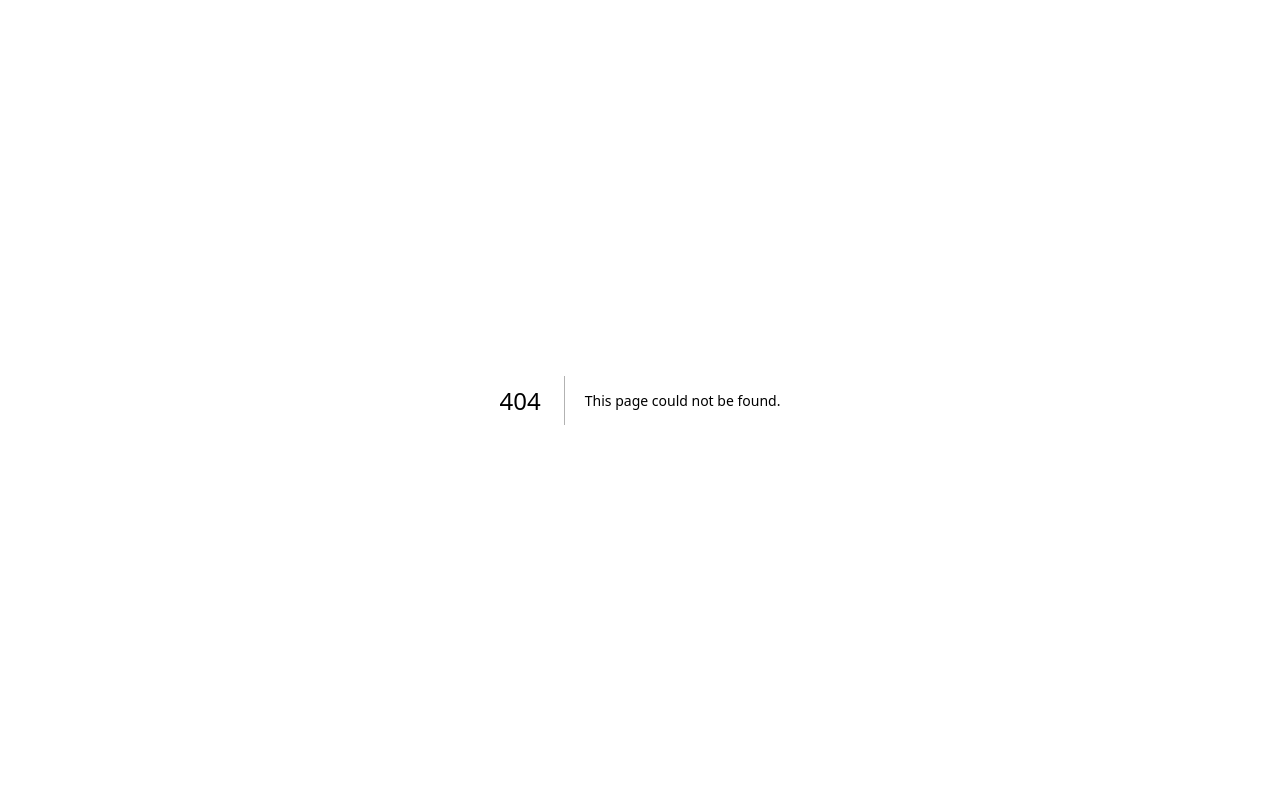
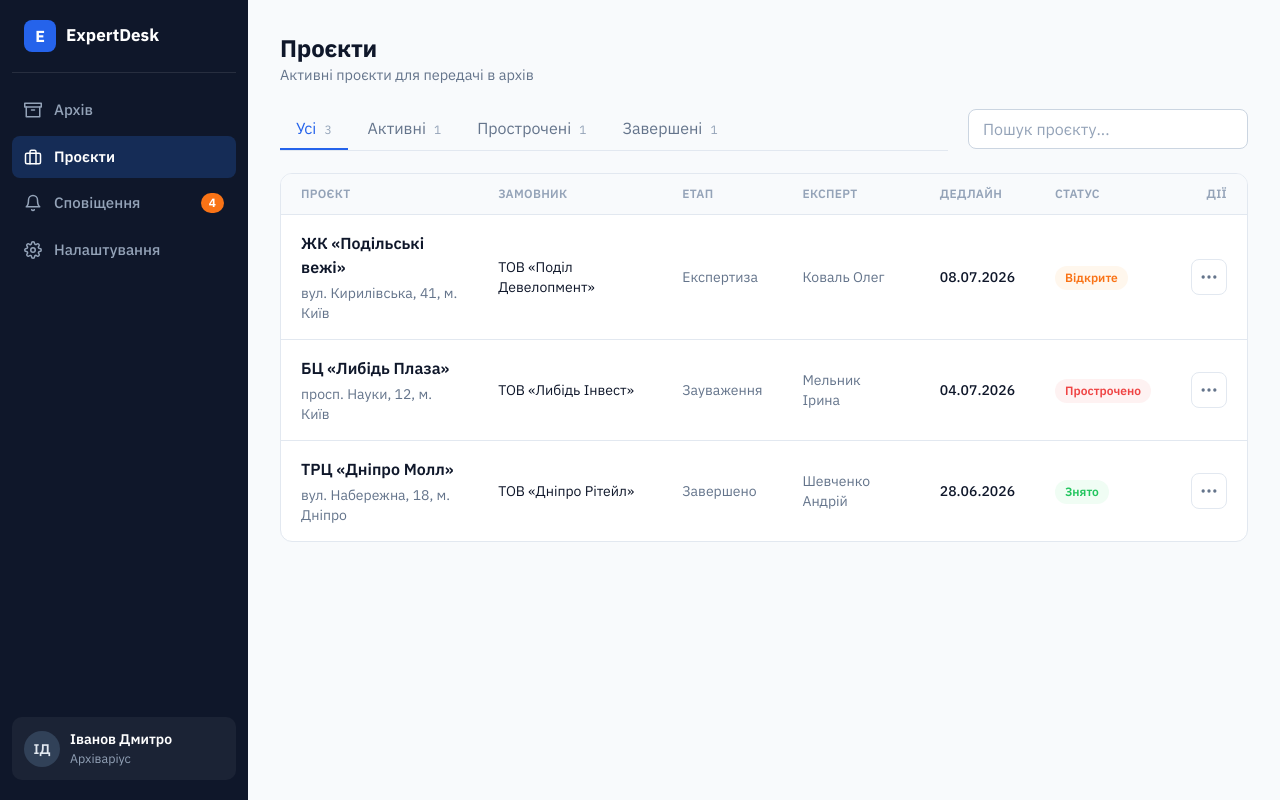
Before and after one commit to Akerman048/maibud, a Next.js app: page /dashboard/archivist/projects in a window 1280 px wide. Before the commit this address had no page. Built offline with nearby package versions, Linux system fonts and the light colour scheme.

Commit message:
add archivist project routes

```diff
--- /dev/null
+++ b/app/dashboard/archivist/projects/[id]/page.tsx
@@ -0,0 +1,32 @@
+import { notFound } from "next/navigation";
+
+import { mockProjects } from "@/data/mockProjects";
+import { DashboardLayout } from "@/components/layout/DashboardLayout";
+import { ProjectDashboardDetailView } from "@/components/projects/ProjectDashboardDetailView";
+
+type PageProps = {
+  params: Promise<{
+    id: string;
+  }>;
+};
+
+export default async function ArchivistProjectDetailPage({
+  params,
+}: PageProps) {
+  const { id } = await params;
+
+  const project = mockProjects.find((project) => project.id === id);
+
+  if (!project) {
+    notFound();
+  }
+
+  return (
+    <DashboardLayout role="archivist">
+      <ProjectDashboardDetailView
+        project={project}
+        backHref="/dashboard/archivist/projects"
+      />
+    </DashboardLayout>
+  );
+}
--- /dev/null
+++ b/app/dashboard/archivist/projects/page.tsx
@@ -0,0 +1,23 @@
+import { mockProjects } from "@/data/mockProjects";
+
+import { DashboardLayout } from "@/components/layout/DashboardLayout";
+import { Header } from "@/components/layout/Header";
+import { ProjectsView } from "@/components/projects/ProjectsView";
+
+export default function ArchivistProjectsPage() {
+  return (
+    <DashboardLayout role="archivist">
+      <div className="flex flex-col gap-[22px]">
+        <Header
+          title="Проєкти"
+          subtitle="Активні проєкти для передачі в архів"
+        />
+
+        <ProjectsView
+          projects={mockProjects}
+          baseHref="/dashboard/archivist/projects"
+        />
+      </div>
+    </DashboardLayout>
+  );
+}
```
